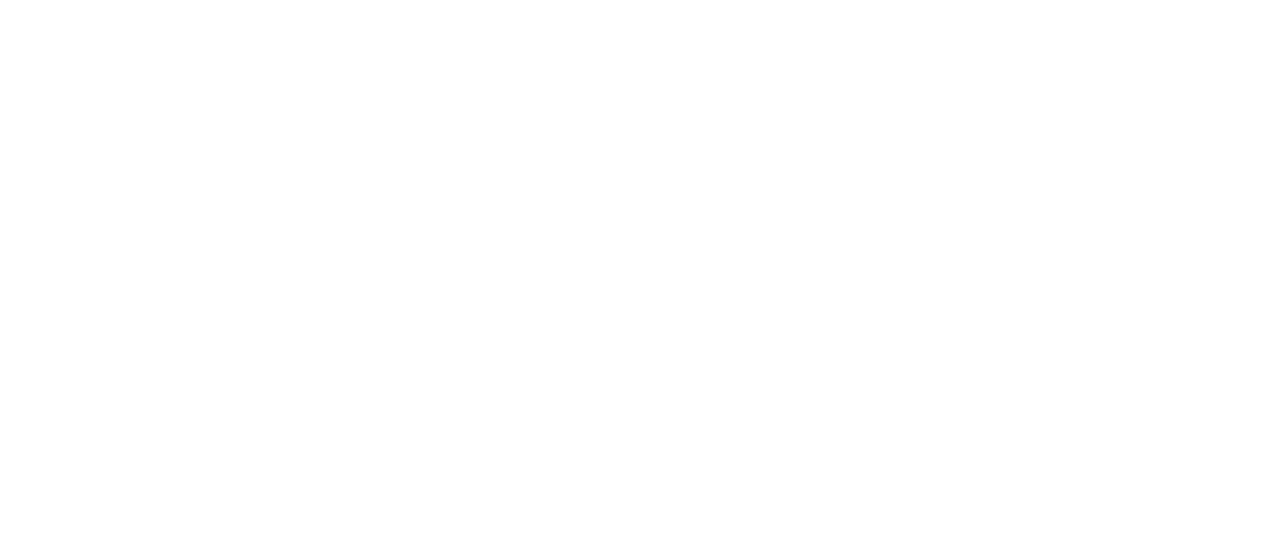
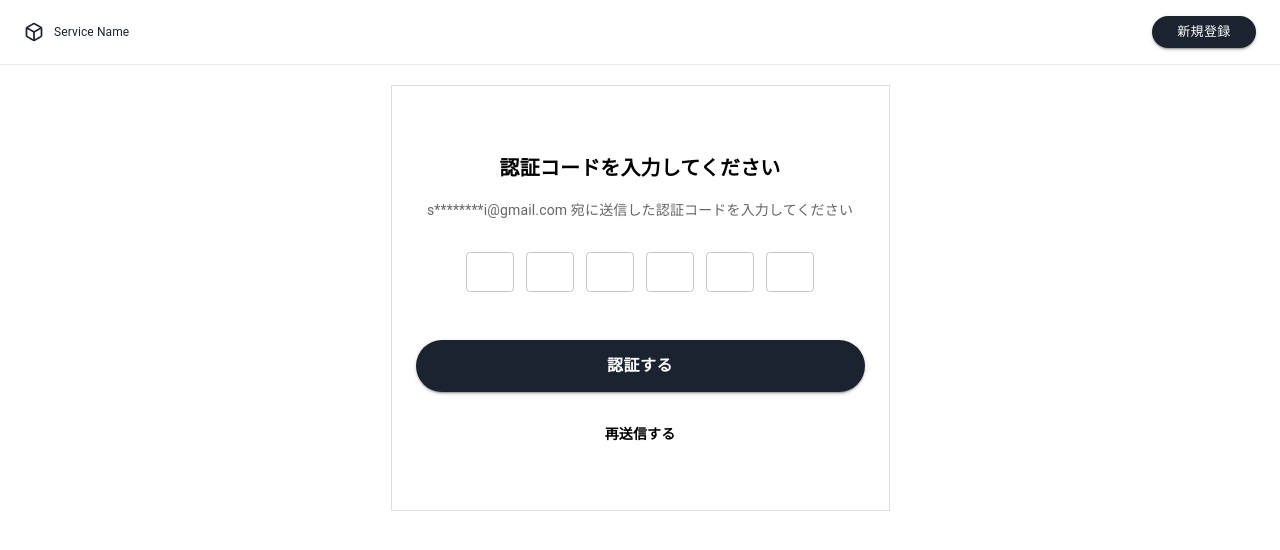
Before and after one commit to aswanthk-jiitak/react-components, a React app: page /otp in a window 1280 px wide. Before the commit this address had no page. Shown: the top 550 px of the page. Built offline with nearby package versions, Linux system fonts and the light colour scheme.

Commit message:
otp page implemention commit

```diff
--- a/src/App.js
+++ b/src/App.js
@@ -12,6 +12,7 @@
 const PasswordSettingPage = lazy(() => import('./pages/passwordSetting'));
 const RegistrationPage = lazy(() => import('./pages/registration'));
 const AccountInformationPage = lazy(() => import('./pages/accountInformation'));
+const OtpVerify = lazy(() => import('./pages/otpVerify'));
 
 const App = () => {
   return (
@@ -20,6 +21,7 @@
       <Suspense fallback={<div>Loading...</div>}>
         <Routes>
           <Route path="/" element={<LoginPage />} />
+          <Route path="/otp" element={<OtpVerify />} />
           <Route path="/pass" element={<PasswordPage />} />
           <Route path="/reset" element={<ResetPage />} />
           <Route path="/email" element={<EmailPage />} />
--- a/src/components/textBoxComponents/index.js
+++ b/src/components/textBoxComponents/index.js
@@ -9,6 +9,7 @@
     rows = 1,
     fullWidth = true,
     value,
+    inputRef,
     onChange,
     size = "medium",
     sx = {}
@@ -22,6 +23,7 @@
             rows={multiline ? rows : 1}
             fullWidth={fullWidth}
             value={value}
+            inputRef={inputRef}
             size={size}
             onChange={onChange}
             sx={sx}
--- /dev/null
+++ b/src/pages/otpVerify/index.js
@@ -0,0 +1,104 @@
+import React, { useState, useRef } from 'react';
+import { Box, CircularProgress, Typography } from '@mui/material';
+import MainLayout from '../../layout/mailLayout';
+import TextFieldComponent from '../../components/textBoxComponents';
+import ButtonComponents from '../../components/buttonComponents';
+
+const OtpVerify = () => {
+    const [otpValues, setOtpValues] = useState(["", "", "", "", "", ""]);
+    const [loading, setLoading] = useState(false);
+    const [error, setError] = useState();
+    const inputRefs = useRef([]);
+
+    const handleOtpChange = (index, value) => {
+        const newOtp = [...otpValues];
+        newOtp[index] = value;
+        setOtpValues(newOtp);
+    };
+
+    const handleResend = () => {
+        console.log("Resend");
+    };
+
+    const handleSubmit = (e) => {
+        e.preventDefault();
+        console.log("Submit");
+    };
+
+    return (
+        <MainLayout>
+            <Box
+                sx={{
+                    display: 'flex',
+                    flexDirection: 'column',
+                    alignItems: 'center',
+                    gap: '16px',
+                    width: '449px',
+                    height: '376px',
+                    margin: '0 auto',
+                    padding: '24px',
+                    border: '0.5px solid #ddd',
+                    justifyContent: 'center',
+                }}
+            >
+                <Typography variant="h6" fontWeight="bold">
+                    認証コードを入力してください
+                </Typography>
+
+                <Typography variant="body2" sx={{ color: '#666', marginBottom: '16px' }}>
+                    s********i@gmail.com 宛に送信した認証コードを入力してください
+                </Typography>
+
+                {/* OTP Inputs */}
+                <Box sx={{ display: 'flex', justifyContent: 'center', gap: '12px', marginBottom: '24px' }}>
+                    {otpValues.map((value, index) => (
+                        <TextFieldComponent
+                            key={index}
+                            type="text"
+                            value={value}
+                            onChange={(e) => handleOtpChange(index, e.target.value)}
+                            inputRef={(el) => (inputRefs.current[index] = el)}
+                            size="small"
+                            sx={{
+                                width: '48px',
+                                height: '48px',
+                                textAlign: 'center',
+                                fontSize: '20px',
+                            }}
+                        />
+                    ))}
+                </Box>
+
+                {/* Submit Button */}
+                <ButtonComponents
+                    label={
+                        loading ? <CircularProgress size={24} color="inherit" /> : "認証する"
+                    }
+                    variant="contained"
+                    color="ochre"
+                    onClick={handleSubmit}
+                    sx={{
+                        width: '100%',
+                        borderRadius: '30px',
+                        padding: '12px',
+                        fontSize: '16px',
+                        fontWeight: 'bold',
+                    }}
+                />
+
+                {/* Resend Link */}
+                <Typography
+                    variant="body2"
+                    sx={{ marginTop: '16px', cursor: 'pointer', fontWeight: 'bold' }}
+                    onClick={handleResend}
+                >
+                    再送信する
+                </Typography>
+
+                {error && <Typography color="error">{error}</Typography>}
+            </Box>
+        </MainLayout>
+    );
+};
+
+export default OtpVerify;
```
